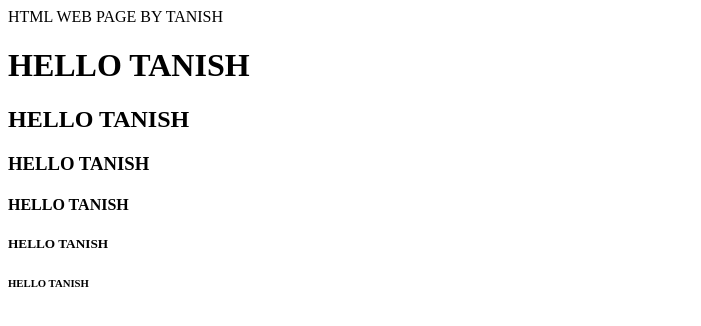
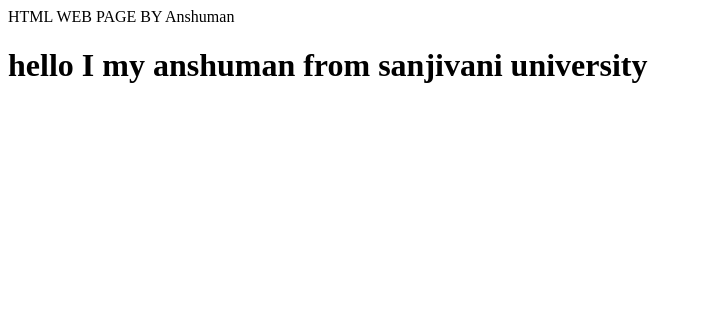
Before and after one commit to anshuman-gaikwad/githubdemo, a plain HTML site: page text.html in a window 1280 px wide. Shown: the whole page, without its empty margins (0-701 px from the left). Drawn offline with Linux system fonts and the light colour scheme.

Commit message:
Update text.html

```diff
--- a/text.html
+++ b/text.html
@@ -2,12 +2,7 @@
     <head>
         <title>MY FIRST WEB PAGE</title>
     </head>
-    <body> HTML WEB PAGE BY TANISH </body>
-    <h1>HELLO TANISH</h1>
-    <h2>HELLO TANISH</h2>
-    <h3>HELLO TANISH</h3>
-    <h4>HELLO TANISH</h4>
-    <h5>HELLO TANISH</h5>
-    <h6>HELLO TANISH</h6>
+    <body> HTML WEB PAGE BY Anshuman </body>
+    <h1>hello I my anshuman from sanjivani university</h1>
 
 </html>
```
